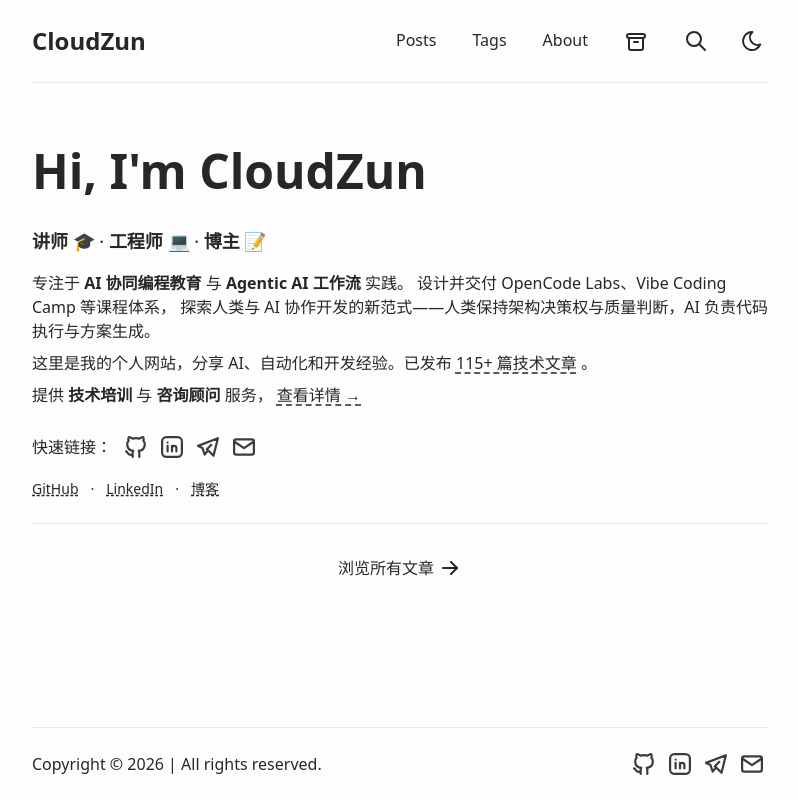
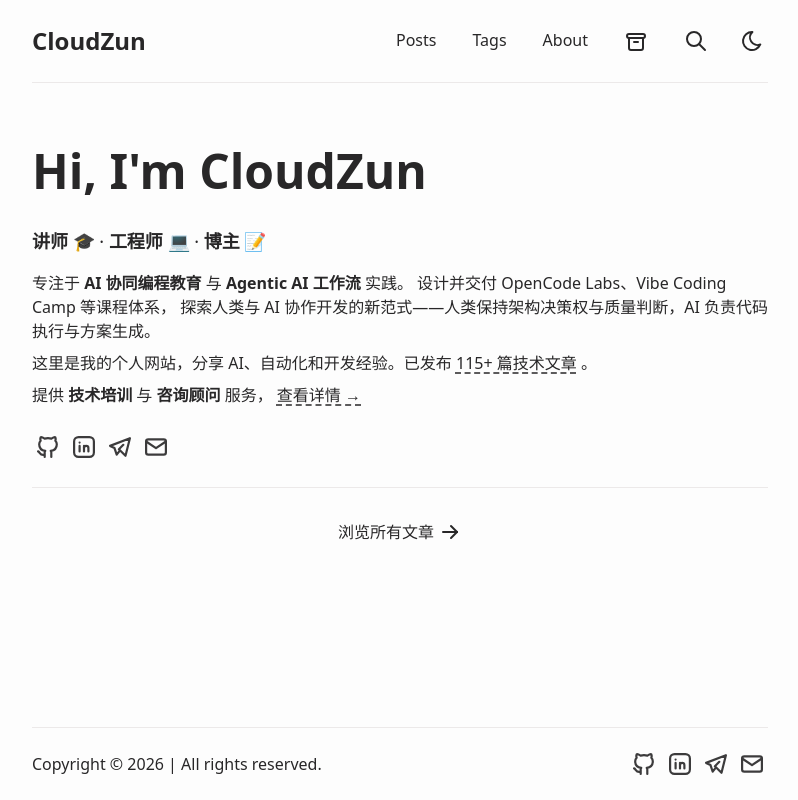
Before and after one commit to cloudzun/cloudzun.github.io, an Astro site: page / in a window 1280 px wide. Shown: the whole page, without its empty margins (240-1038 px from the left). Built offline with nearby package versions, Linux system fonts and the light colour scheme; Astro itself is replaced by a stand-in of ours.

Commit message:
feat: 精简首页和 About 页面
首页：
- 删除底部多余的 GitHub · LinkedIn · 博客 链接
- 保留社交图标按钮即可

About 页面：
- 网站技术部分添加 OpenClaw 说明
- 强调从搭建、内容迁移到运维全部由 OpenClaw 完成
- 添加 AI 协同编程实战案例说明

```diff
--- a/src/pages/index.astro
+++ b/src/pages/index.astro
@@ -61,25 +61,10 @@ const recentPosts = sortedPosts.filter(({ data }) => !data.featured);
         // 社交链接
         SOCIALS.length > 0 && (
           <div class="mt-6 flex max-sm:flex-col sm:items-center">
-            <div class="me-2 mb-1 whitespace-nowrap sm:mb-0">快速链接：</div>
             <Socials />
           </div>
         )
       }
-
-      <div class="mt-4 flex flex-wrap gap-3 text-sm">
-        <a href="https://github.com/cloudzun" target="_blank" rel="noopener noreferrer" class="underline decoration-dashed hover:text-accent">
-          GitHub
-        </a>
-        <span>·</span>
-        <a href="https://www.linkedin.com/in/cloudzun" target="_blank" rel="noopener noreferrer" class="underline decoration-dashed hover:text-accent">
-          LinkedIn
-        </a>
-        <span>·</span>
-        <a href="https://blog.huaqloud.com/" target="_blank" rel="noopener noreferrer" class="underline decoration-dashed hover:text-accent">
-          博客
-        </a>
-      </div>
     </section>
 
     {
```
Also changed, not shown: src/pages/about.md (+3 -1 lines).
